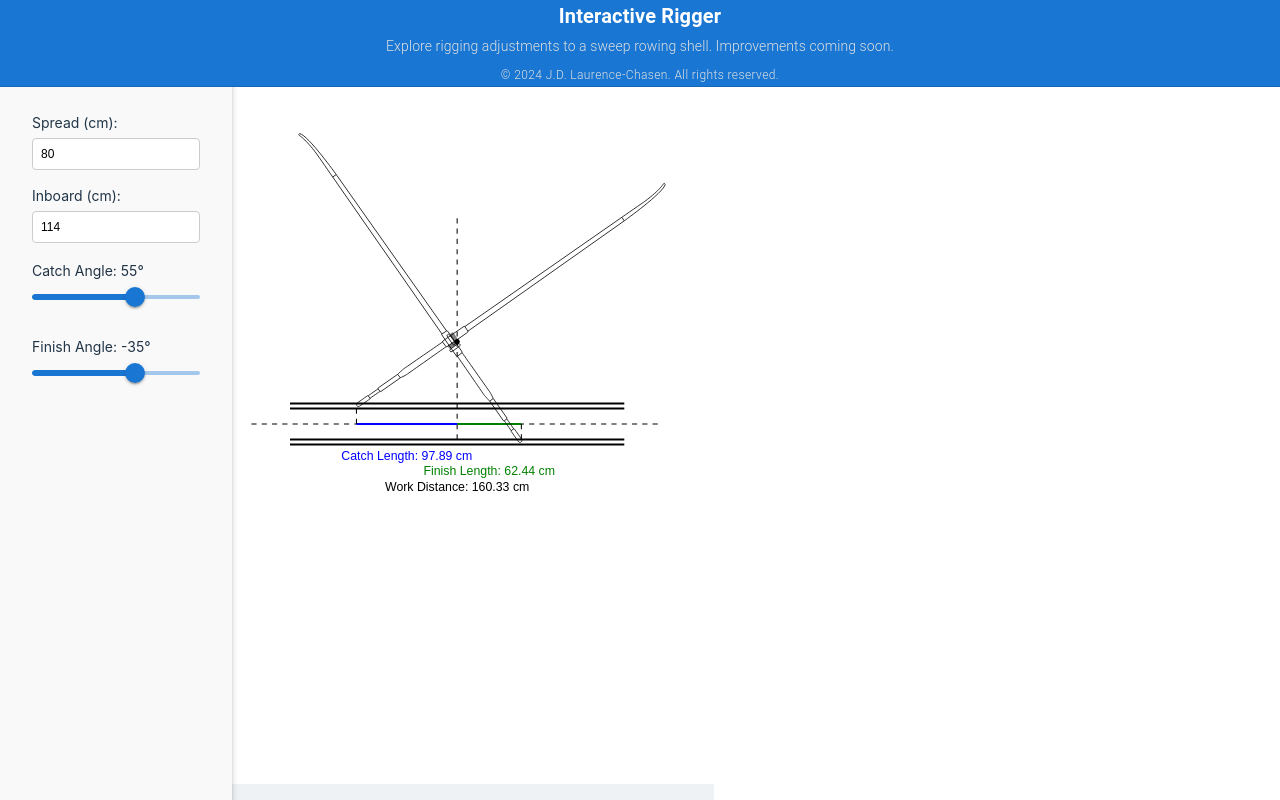
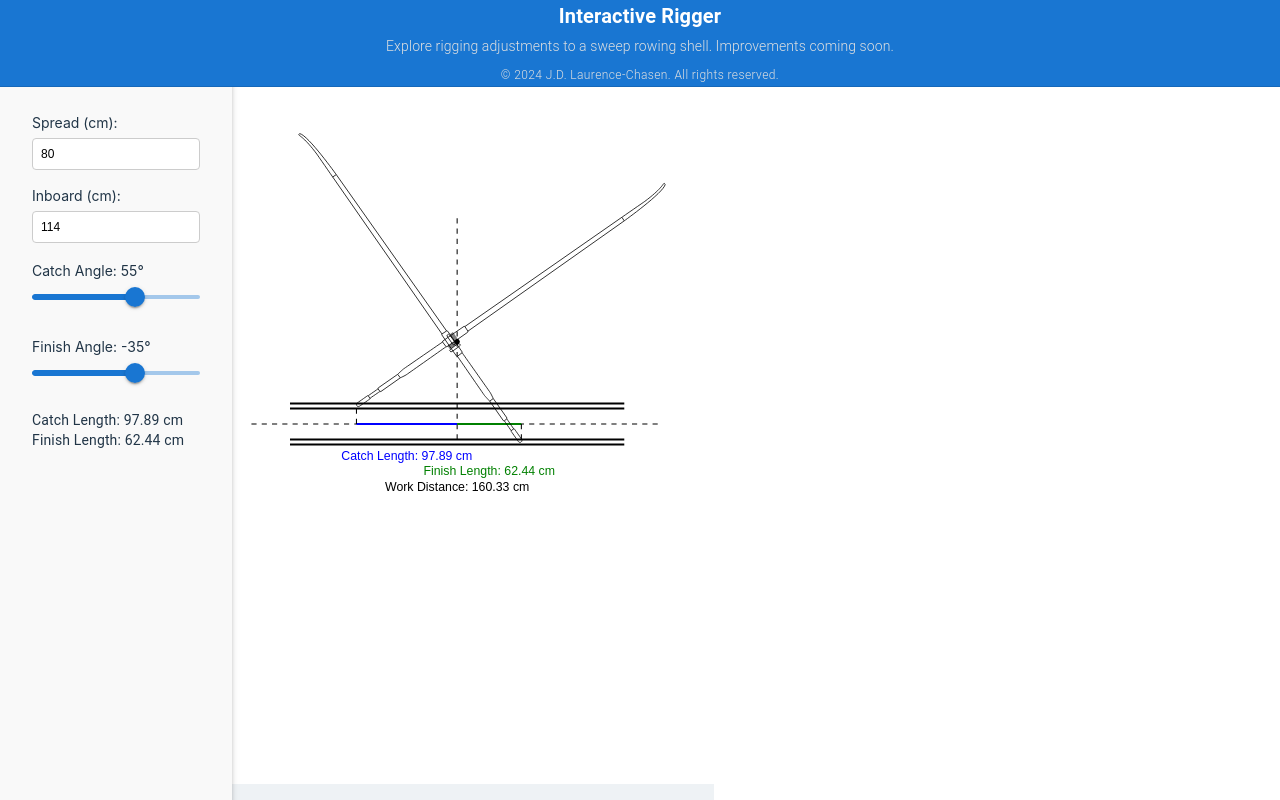
Before and after one commit to jdlaurence/interactive-rigger, a React (Vite) app: page / in a window 1280 px wide. Built offline with nearby package versions, Linux system fonts and the light colour scheme.

Commit message:
length display in control panel

```diff
--- a/src/App.jsx
+++ b/src/App.jsx
@@ -12,8 +12,8 @@ function App() {
   const [outboard, setOutboard] = useState(370 - 114); // Length from collar to blade tip
   const [catchAngle, setCatchAngle] = useState(55); // Oar angle at catch position (degrees)
   const [finishAngle, setFinishAngle] = useState(-35); // Oar angle at finish position (degrees)
-  const [catchLength, setCatchLength] = useState(200); // Horizontal distance from pin to handle tip at catch
-  const [finishLength, setFinishLength] = useState(200); // Horizontal distance from pin to handle tip at finish
+  const [catchLength, setCatchLength] = useState(80); // Horizontal distance from pin to handle tip at catch
+  const [finishLength, setFinishLength] = useState(80); // Horizontal distance from pin to handle tip at finish
 
   // **Conversion factor for scaling**
   const pixelsPerCm = 1; // 1 pixel per centimeter
@@ -117,7 +117,9 @@ function App() {
             catchAngle={catchAngle}
             finishAngle={finishAngle}
             catchLength={catchLength}
+            setCatchLength={setCatchLength}
             finishLength={finishLength}
+            setFinishLength={setFinishLength}
             pixelsPerCm={pixelsPerCm}
             svgWidthCm={svgWidthCm}
             svgHeightCm={svgHeightCm}
--- a/src/components/ControlPanel.jsx
+++ b/src/components/ControlPanel.jsx
@@ -73,6 +73,14 @@ const ControlPanel = ({
         />
       </Box>
 
+      {/* Display Catch and Finish lengths */}
+      <Typography variant="body2">
+        Catch Length: {-catchLength} cm
+      </Typography>
+      <Typography variant="body2">
+        Finish Length: {finishLength} cm
+      </Typography>
+
       {/* Optional Additional Controls */}
       {/* Uncomment if needed
       <Box sx={{ marginBottom: 2 }}>
--- a/src/components/SVGCanvas.jsx
+++ b/src/components/SVGCanvas.jsx
@@ -16,7 +16,9 @@ const SVGCanvas = ({
   catchAngle,
   finishAngle,
   catchLength,
+  setCatchLength,
   finishLength,
+  setFinishLength,
   pixelsPerCm,
   svgWidthCm,
   svgHeightCm,
@@ -81,6 +83,7 @@ const SVGCanvas = ({
     collarYBoat: oarImageYBoatCatch,
   } = processedCatch;
 
+
   // **Extract data for finish position**
   const {
     horizontalDistance: horizontalDistanceFinish,
@@ -89,6 +92,10 @@ const SVGCanvas = ({
     collarXBoat: collarXBoatFinish,
     collarYBoat: collarYBoatFinish,
   } = processedFinish;
+
+  // Update catchLength and finishLegth when angles change
+  setCatchLength(horizontalDistanceCatch.toFixed(2));
+  setFinishLength(horizontalDistanceFinish.toFixed(2));
 
   return (
     <svg
```
Also changed, not shown: src/App.css (+0 -12 lines).
